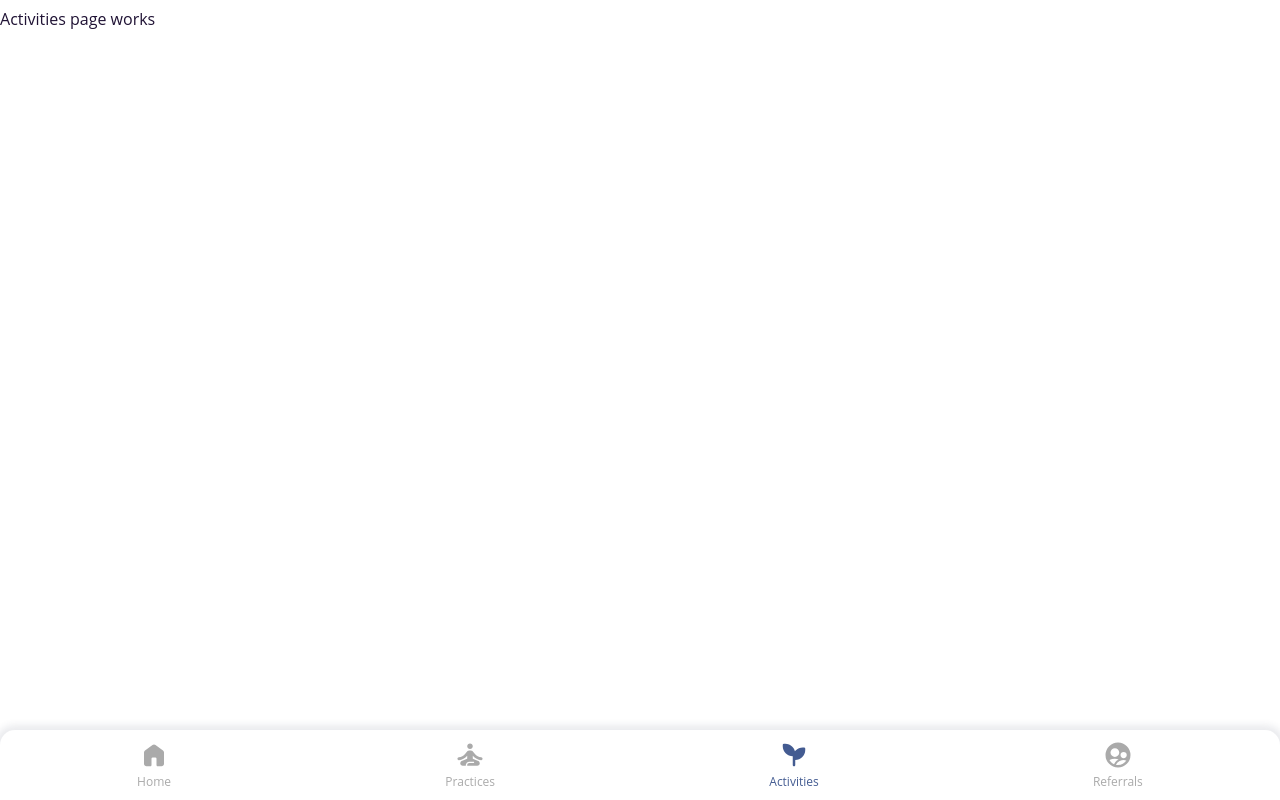
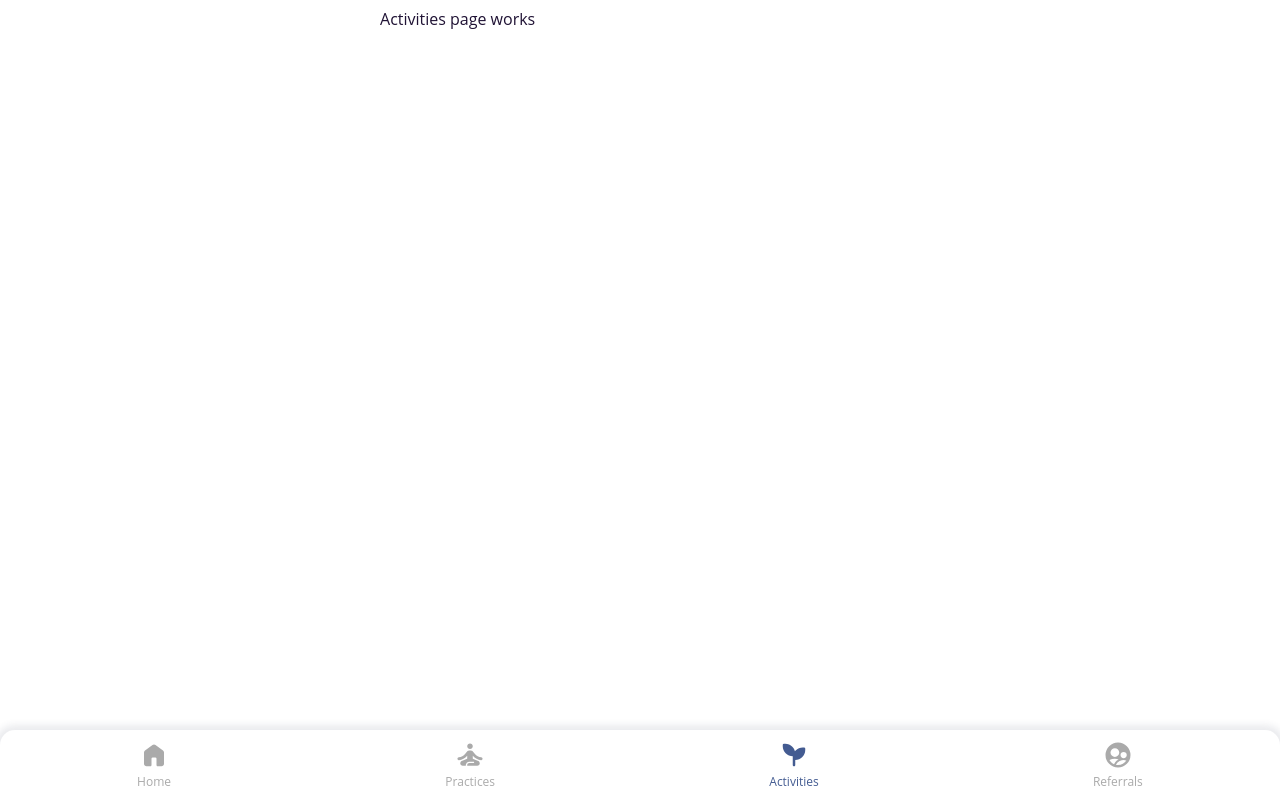
Before and after one commit to Artem3124/gautama.dev.io, a Vue app: page /activities in a window 1280 px wide. Built offline with nearby package versions, Linux system fonts and the light colour scheme.

Commit message:
pages style updated
Added content class to pages views

```diff
--- a/src/views/PageActivities.vue
+++ b/src/views/PageActivities.vue
@@ -1,5 +1,5 @@
 <template>
-    <div>
+    <div class="content">
         <Activities />
     </div>
 </template>
--- a/src/views/practices/PageBreathingPractice.vue
+++ b/src/views/practices/PageBreathingPractice.vue
@@ -1,5 +1,5 @@
 <template>
-    <div>
+    <div class="content">
         <SphereAndInstructions :intervals="getIntervals" />
     </div>
 </template>
--- a/src/views/practices/PageEndPractice.vue
+++ b/src/views/practices/PageEndPractice.vue
@@ -1,5 +1,5 @@
 <template>
-    <div style="color: white">
+    <div style="color: white" class="content">
         <CardWrapper style="height: 300px" :theme="theme">
          <p>Card wrapper has wrapped me!</p>
         </CardWrapper>
--- a/src/views/practices/PageIndex.vue
+++ b/src/views/practices/PageIndex.vue
@@ -1,5 +1,5 @@
 <template>
-    <div>
+    <div class="content">
         <h1>Practice Index</h1>
     </div>
 </template>
```
